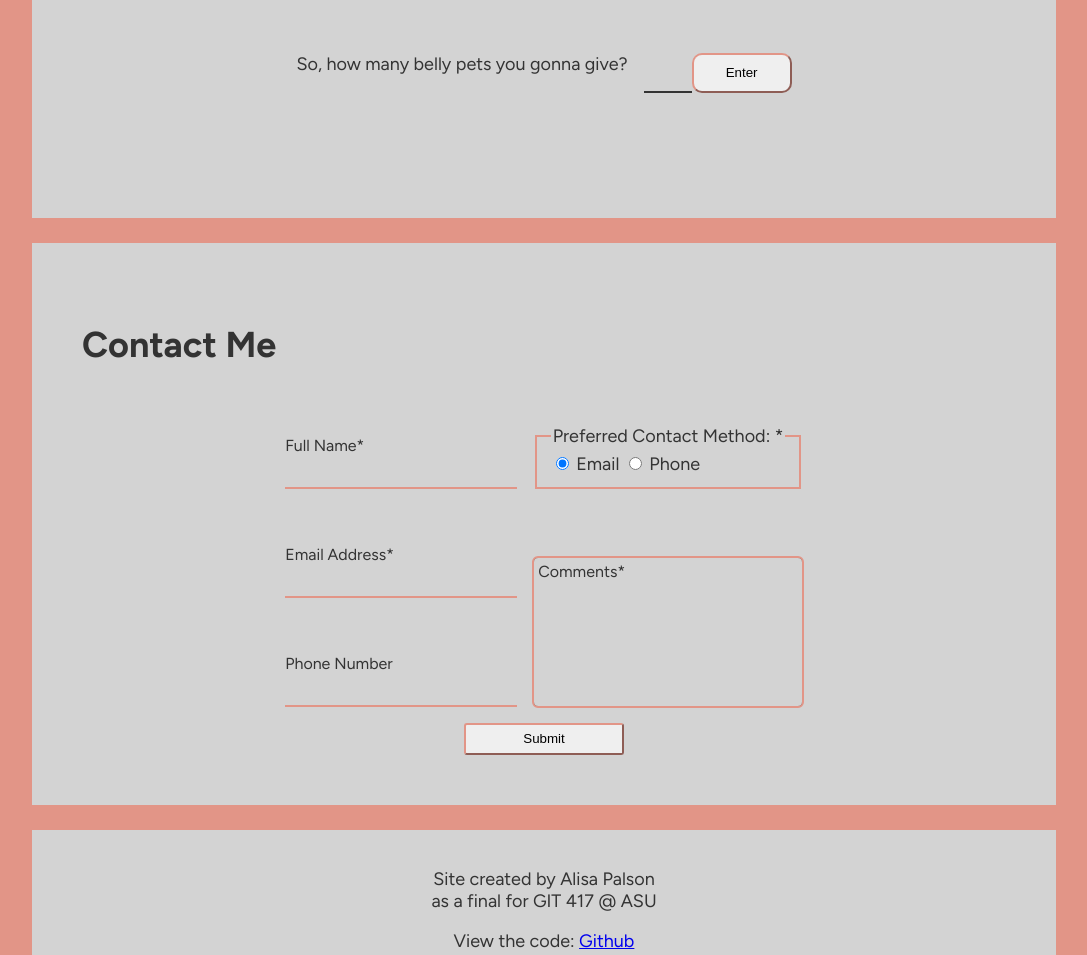
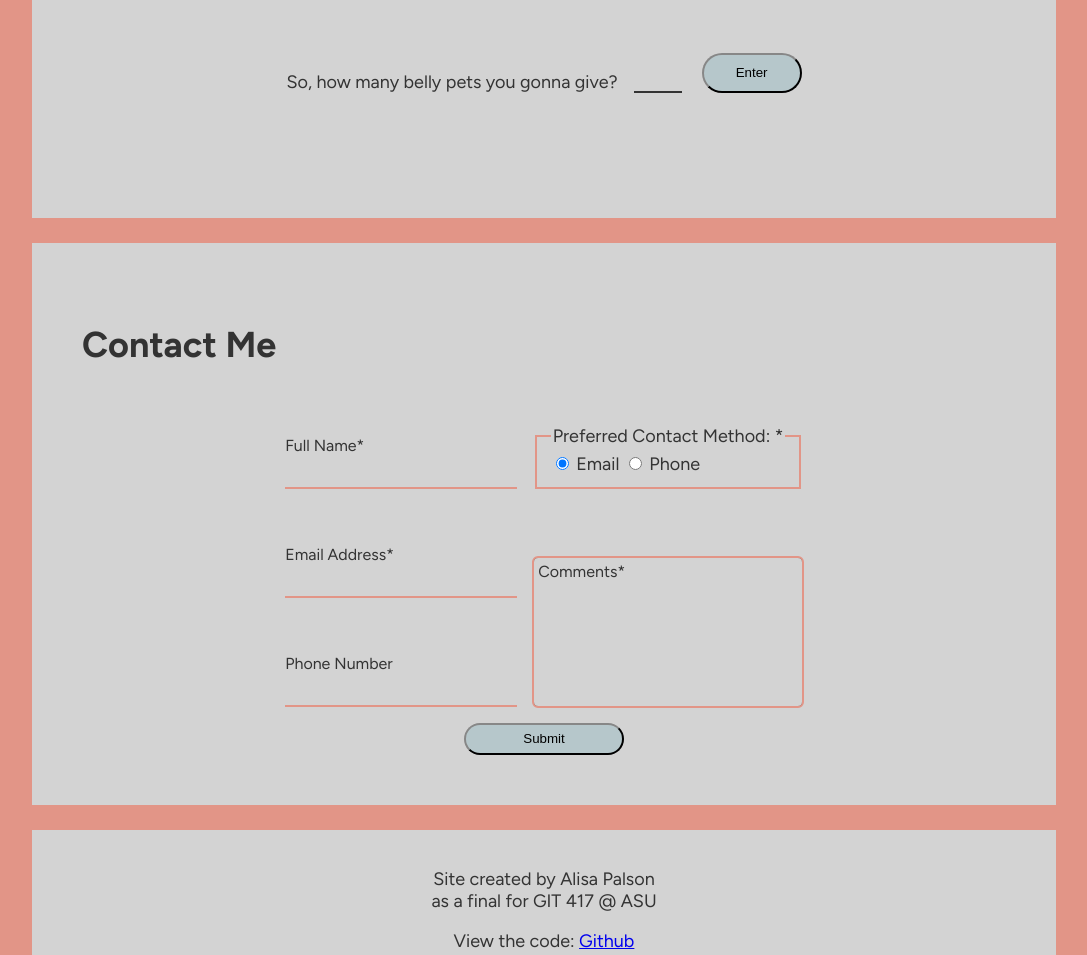
Before and after one commit to AlisamfP/git417-final, a plain HTML site: page index.html in a window 1280 px wide. Shown: the part 1648-2603 px from the top of the page, without its empty margins (96-1183 px from the left). Drawn offline with Linux system fonts and the light colour scheme.

Commit message:
added button styles

```diff
--- a/styles.css
+++ b/styles.css
@@ -141,7 +141,7 @@ main {
 }
 
 .cat-selector-list-item:hover{
-    box-shadow: 3px 5px 11px -3px #333;
+    box-shadow: 0 12px 16px 0 rgba(0,0,0,0.24), 0 17px 50px 0 rgba(0,0,0,0.19);
     border: 2px inset var(--light-coral);
 }
 
@@ -219,6 +219,7 @@ main {
     grid-row: 6/7;
     display: flex;
     flex-direction: row;
+    align-items: flex-end;
 }
 
 #gameInput label {
@@ -245,11 +246,16 @@ main {
     width: 100px;
     height: 40px;
     margin: 0 auto;
-    border: 2px outset var(--light-coral);
-    border-radius: 10px;
+    border: 2px outset var(--text-color);
+    border-radius: 25px;
+    margin-left: 20px;
+    background-color: var(--section-color-alt);
 }
 #petBellyBtn:hover {
-
+    border: 2px inset var(--background-color);
+    color: var(--background-color);
+    background-color: var(--text-color);
+    box-shadow: 0 12px 16px 0 rgba(0,0,0,0.24), 0 17px 50px 0 rgba(0,0,0,0.19);
 }
 
 
@@ -348,12 +354,16 @@ textarea {
     width: 10rem;
     margin: 0 auto;
     height: 2rem;
-    border: 2px outset var(--light-coral);
-    border-radius: 3px;
+    border-radius: 25px;
+    border: 2px outset var(--text-color);
+    background-color: var(--section-color-alt);
 }
-
 #contactSubmitBtn:hover {
+    background-color: var(--text-color);
+    border: 2px inset var(--background-color);
+    color: var(--background-color);
     border-style: inset;
+    box-shadow: 0 12px 16px 0 rgba(0,0,0,0.24), 0 17px 50px 0 rgba(0,0,0,0.19);
 }
 
 
```
